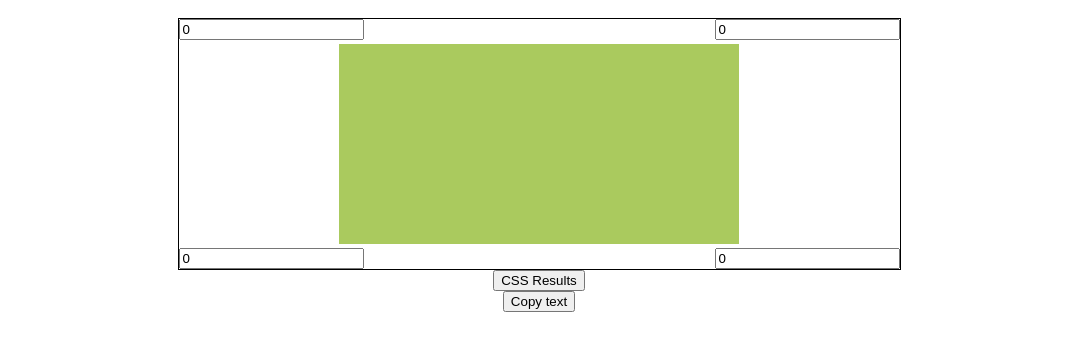
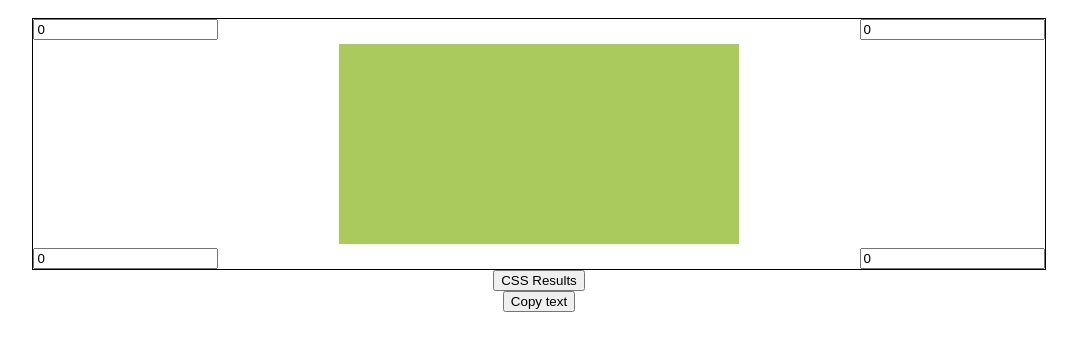
Before and after one commit to VictorCarvalho16/app-ideas, a plain HTML site: page Border-Radius-Previewer/index.html in a window 1280 px wide. Shown: the part 140-490 px from the top of the page, without its empty margins (101-1178 px from the left). Drawn offline with Linux system fonts and the light colour scheme.

Commit message:
correção de alguns layouts css

```diff
--- a/Bin2Dec/style.css
+++ b/Bin2Dec/style.css
@@ -12,7 +12,7 @@ div.input input {
 }
 
 button {
-    border-radius: 10%;
+    border-radius: 5%;
     background: #a7a2a21c;
     border-style: outset;
     border: 1px solid #000;
--- a/Border-Radius-Previewer/index.html
+++ b/Border-Radius-Previewer/index.html
@@ -16,7 +16,7 @@
         <input type="number" id="border-right-top" value="0">
         <input type="number" id="border-left-bottom" value="0">
         <input type="number" id="border-right-bottom" value="0">
-        <div class="example"></div>
+        <div class="example" style="border-radius: 0px;"></div>
     </main>
     <button id="css-results">CSS Results</button>
     <div id="result"></div>
--- a/Border-Radius-Previewer/style.css
+++ b/Border-Radius-Previewer/style.css
@@ -4,7 +4,7 @@ body {
 }
 
 main {
-    width: 721px;
+    width: 80%;
     border: 1px solid black;
     margin: auto;
     position: relative;
@@ -36,7 +36,8 @@ main {
 
 .example {
     background: #aaca5e;
-    width: 400px;
+    max-width: 400px;
+    width: 90%;
     height: 200px;
     margin: 25px auto;
 }
```
